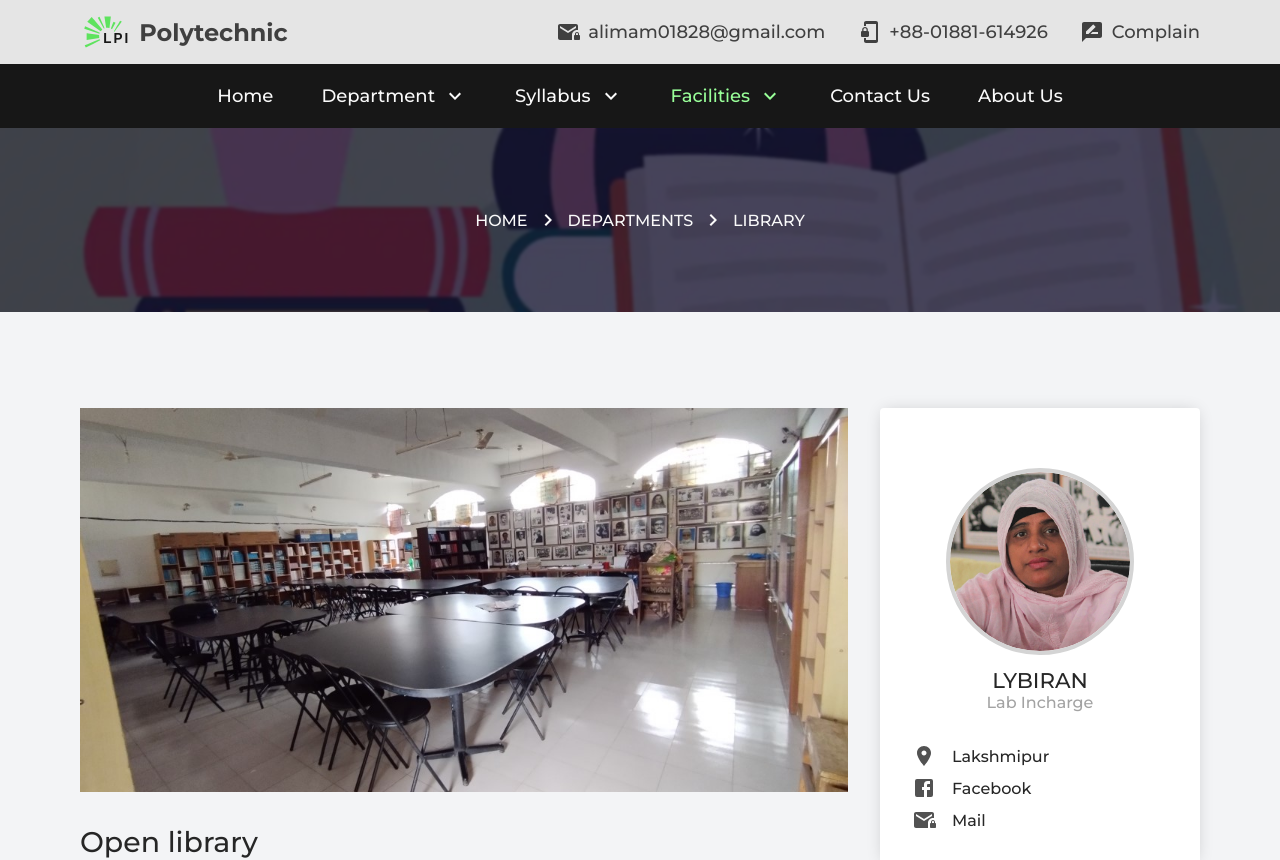
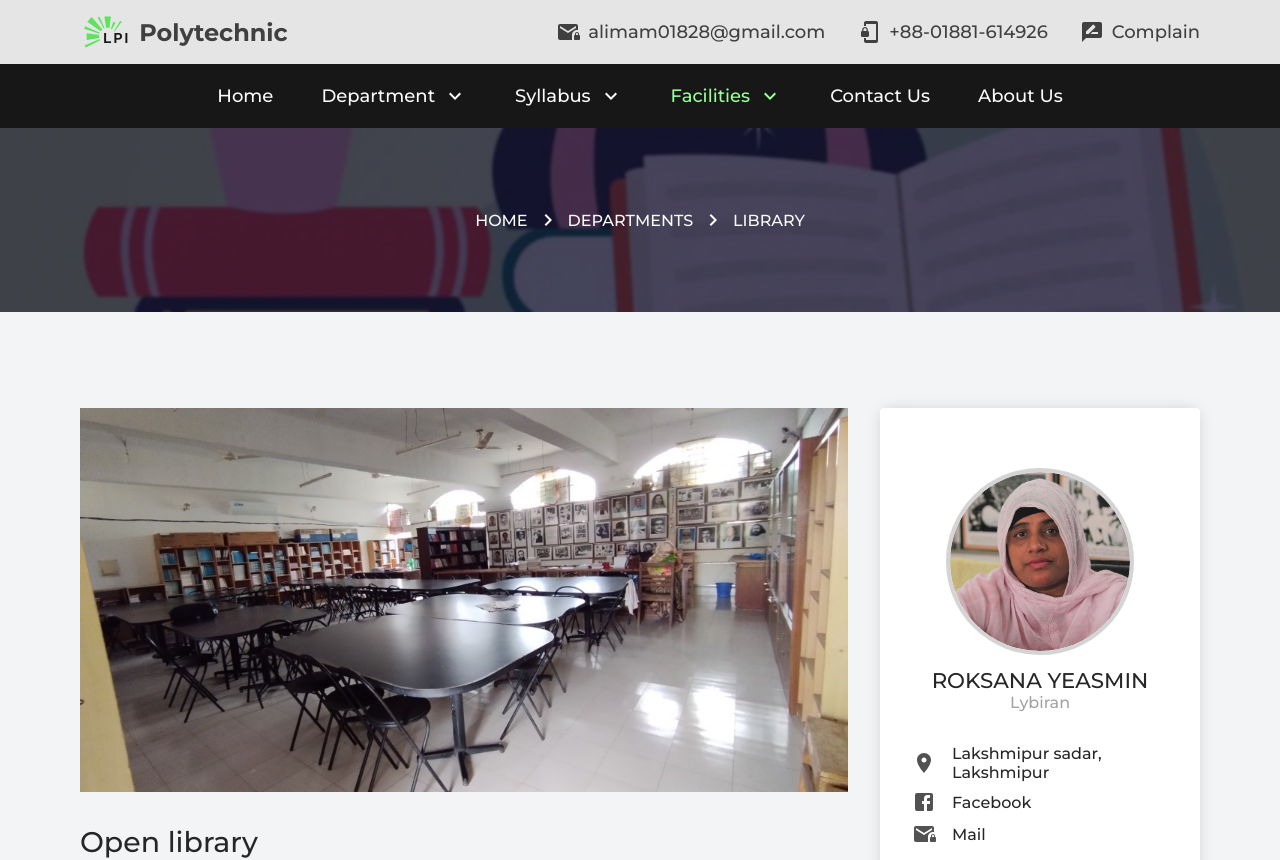
Before and after one commit to al-imam/lpi, a React (Vite) app: page /facilities/open-library in a window 1280 px wide. Shown: the top 860 px of the page. Built offline with nearby package versions, Linux system fonts and the light colour scheme.

Commit message:
change craft instructor names

```diff
--- a/src/pages/Facility/Lab/data.js
+++ b/src/pages/Facility/Lab/data.js
@@ -2,12 +2,12 @@ export default {
   heading: {
     src: "/assets/lab.jpg",
     description: `A computer lab is a space where computer services are provided to a defined community. These are typically public libraries and academic institutions. Generally, users must follow a certain user policy to retain access to the computers. This usually consists of rules such as no illegal activity during use or attempts to circumvent any security or content-control software while using the computers. Computer labs are often subject to time limits to allow more people access to use the lab. It is also common for personal login credentials to be required for access. This allows institutions to track the user's activities for any possible fraudulent use. The computers in computer labs are typically equipped with internet access, scanners, and printers and are typically arranged in rows. This is to give the workstation a similar view to facilitate lecturing or presentations, and also to facilitate small group work. For some academic institutions, student laptops or laptop carts take place of dedicated computer labs. However, computer labs still have a place in applications requiring special software or hardware which are not easily accessible in personal computers.`,
-    name: "Open library",
-    subpath: "Library",
+    name: "Modern Lab",
+    subpath: "Lab",
     firstShift: {
       src: "/Computer/sir/jamal-sir.JPG",
       name: "Jamal Hossen",
-      head: "Lab Incharge",
+      head: "Craft Instructor",
       address: "Lakshmipur",
       facebook: "#",
       gmail: "#",
--- a/src/pages/Facility/Open/data.js
+++ b/src/pages/Facility/Open/data.js
@@ -6,9 +6,9 @@ export default {
     subpath: "Library",
     firstShift: {
       src: "/lybiran-mam.JPG",
-      name: "lybiran",
-      head: "Lab Incharge",
-      address: "Lakshmipur",
+      name: "Roksana Yeasmin",
+      head: "Lybiran",
+      address: "Lakshmipur sadar, Lakshmipur",
       facebook: "#",
       gmail: "#",
     },
```
